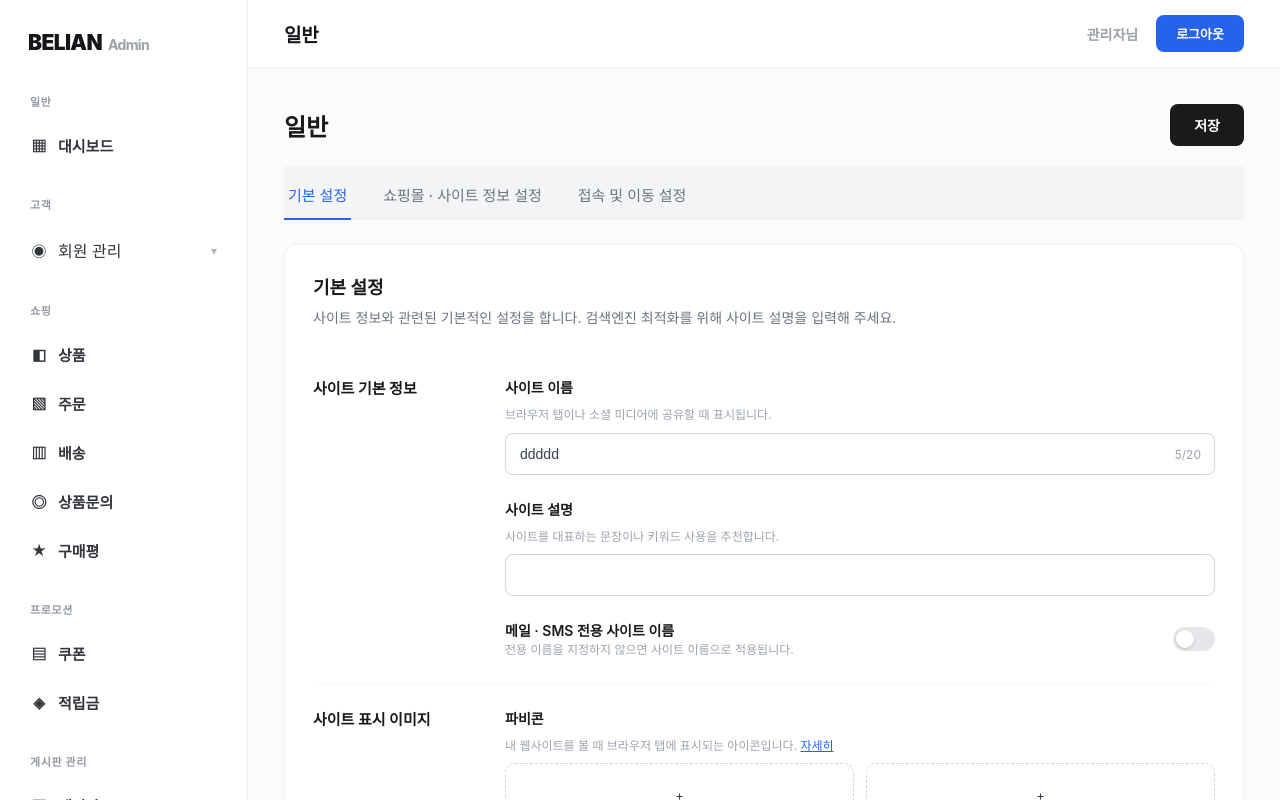
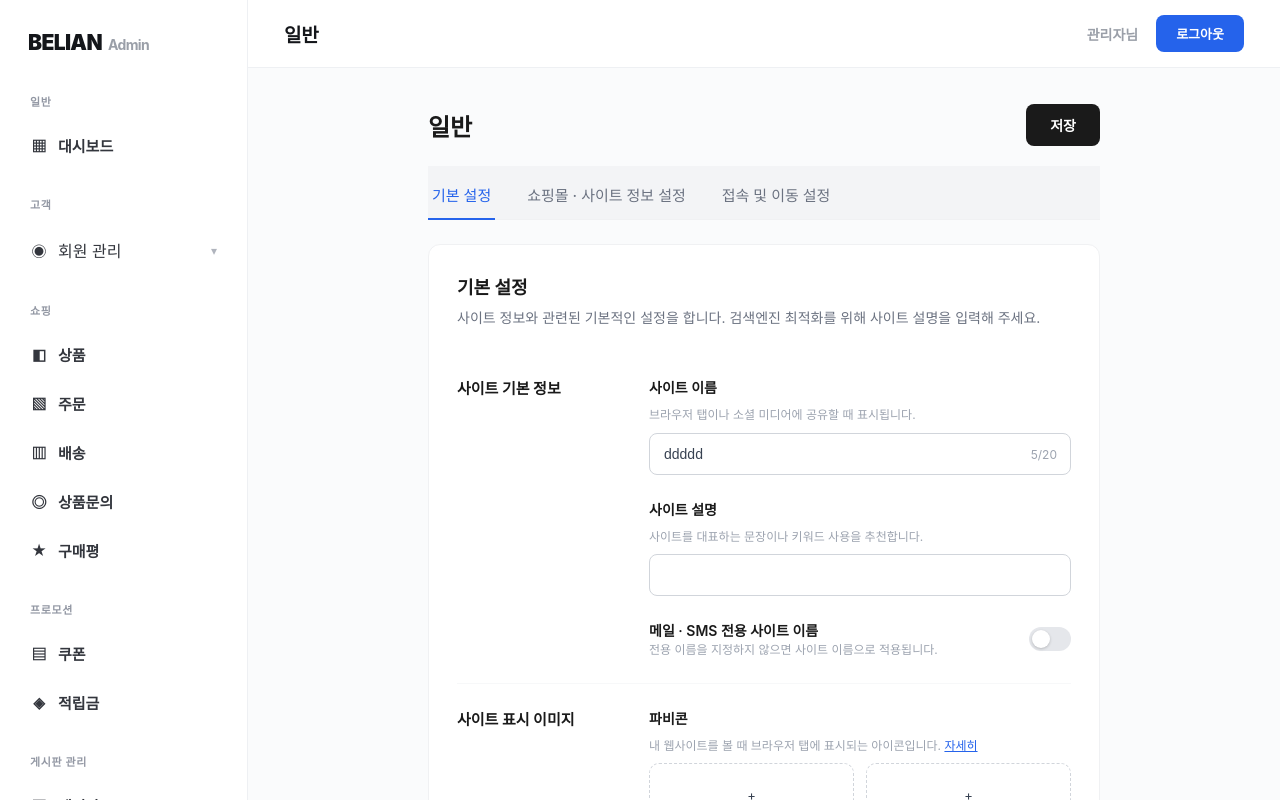
Before and after one commit to youzam136-sudo/belian-admin, a React (Vite) app: page /settings/general in a window 1280 px wide. Shown: the top 800 px of the page. Built offline with nearby package versions, Linux system fonts and the light colour scheme.

Commit message:
Update generalsettings.css

```diff
--- a/src/styles/generalsettings.css
+++ b/src/styles/generalsettings.css
@@ -1,3 +1,8 @@
+.general-settings {
+  width: 70%;
+  margin: 0 auto;
+}
+
 .general-settings__header {
   display: flex;
   align-items: center;
```
